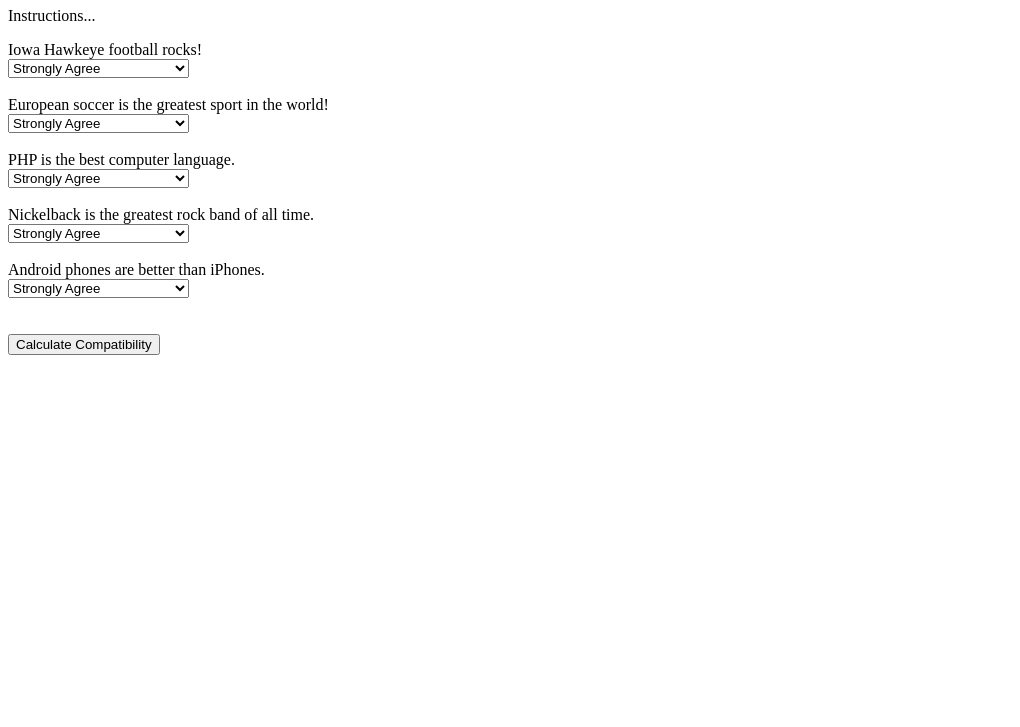
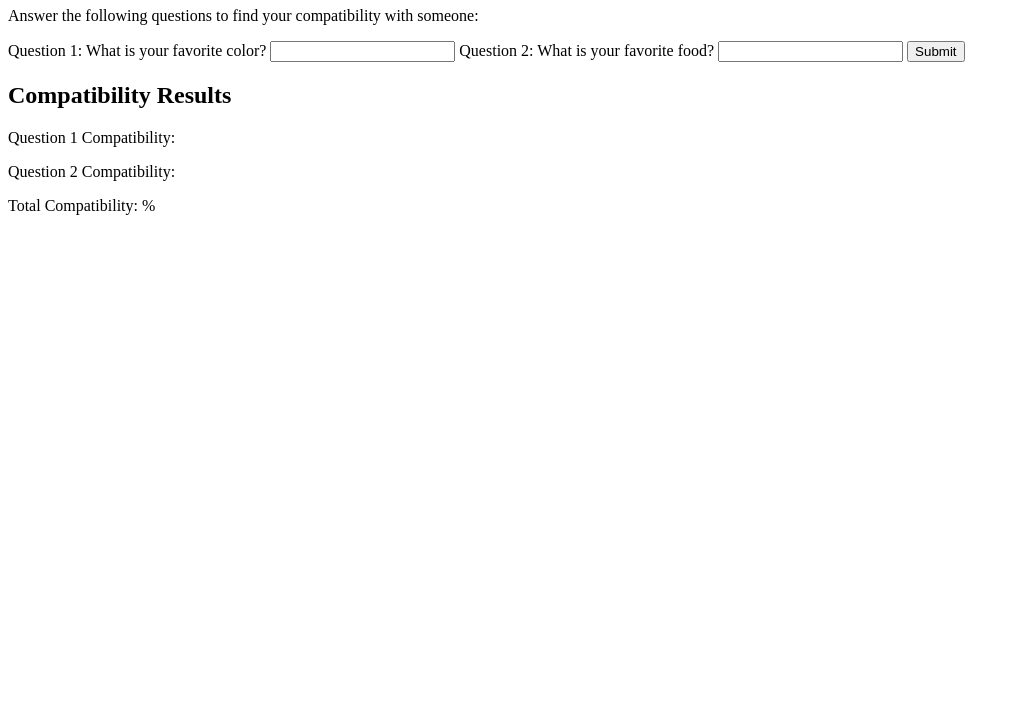
Before and after one commit to nnykaza/matchmaker-for-the-web, a plain HTML site: page index.html in a window 1280 px wide. Shown: the part 73-800 px from the top of the page, without its empty margins (0-1020 px from the left). Drawn offline with Linux system fonts and the light colour scheme.

Commit message:
Update index.html

```diff
--- a/index.html
+++ b/index.html
@@ -1,133 +1,37 @@
 <!DOCTYPE html>
-<html lang="en">
+<html>
+<head>
+    <title>Matchmaker</title>
+    <link rel="stylesheet" type="text/css" href="styles.css">
+</head>
+<body>
+    <div class="container">
+        <h1>Welcome to the Matchmaker</h1>
+        <p>Answer the following questions to find your compatibility with someone:</p>
 
-<!--
-    Author:  Eric Pogue
-    Project: MatchmakerWebLite - Part 2
+        <form id="matchForm">
+            <label for="q1">Question 1: What is your favorite color?</label>
+            <input type="text" id="q1" required>
 
-	All rights reserved.
--->
+            <label for="q2">Question 2: What is your favorite food?</label>
+            <input type="text" id="q2" required>
 
-<head>
-	<meta charset="UTF-8">
-	<title>Matchmaker Lite</title>
-</head>
 
-<body>
-	<h1>Matchmaker Lite - Part 2</h1>
-	<p>Instructions...</p>
 
-	<!-- Reference for HTML “option” tabs/fields: https://www.w3schools.com/tags/tag_option.asp -->
-	<label>Iowa Hawkeye football rocks!</label><br />
-	<select id="q1">
-		<option value="5">Strongly Agree</option>
-		<option value="4">Agree</option>
-		<option value="3">Neither agree nor disagree</option>
-		<option value="2">Disagree</option>
-		<option value="1">Strongly Disagree</option>
-	</select>
-	<br /><br />
+            <button type="submit">Submit</button>
+        </form>
 
-	<label>European soccer is the greatest sport in the world!</label><br />
-	<select id="q2">
-		<option value="5">Strongly Agree</option>
-		<option value="4">Agree</option>
-		<option value="3">Neither agree nor disagree</option>
-		<option value="2">Disagree</option>
-		<option value="1">Strongly Disagree</option>
-	</select>
-	<br /><br />
+        <div id="results">
+            <h2>Compatibility Results</h2>
+            <p id="score1">Question 1 Compatibility: <span></span></p>
+            <p id="score2">Question 2 Compatibility: <span></span></p>
 
-	<label>PHP is the best computer language.</label><br />
-	<select id="q3">
-		<option value="5">Strongly Agree</option>
-		<option value="4">Agree</option>
-		<option value="3">Neither agree nor disagree</option>
-		<option value="2">Disagree</option>
-		<option value="1">Strongly Disagree</option>
-	</select>
-	<br /><br />
 
-	<label>Nickelback is the greatest rock band of all time.</label><br />
-	<select id="q4">
-		<option value="5">Strongly Agree</option>
-		<option value="4">Agree</option>
-		<option value="3">Neither agree nor disagree</option>
-		<option value="2">Disagree</option>
-		<option value="1">Strongly Disagree</option>
-	</select>
-	<br /><br />
+            <p id="totalScore">Total Compatibility: <span></span>%</p>
+            <p id="closingRemark"></p>
+        </div>
+    </div>
 
-	<label>Android phones are better than iPhones.</label><br />
-	<select id="q5">
-		<option value="5">Strongly Agree</option>
-		<option value="4">Agree</option>
-		<option value="3">Neither agree nor disagree</option>
-		<option value="2">Disagree</option>
-		<option value="1">Strongly Disagree</option>
-	</select>
-
-	<br /><br /><br />
-	<button onclick="calculateCompatibility()">Calculate Compatibility</button>
-	<p id="compatibility"></p>
-
-<script>
-console.log("Starting Matchmaker Lite...");
-
-function calculateCompatibility() {
-	console.log("calculateCompatibility()");
-
-	const DESIRED_RESPONSE = [
-		5, /* strongly agree */
-		2, /* disagree */
-		1, /* strongly disagree */
-	]
-
-	const MAX_SCORE = 15;
-
-	// Get the current values of the dropdown controls.
-	let question1Response = document.getElementById("q1").selectedOptions[0].value;
-	let question2Response = document.getElementById("q2").selectedOptions[0].value;
-	let question3Response = document.getElementById("q3").selectedOptions[0].value;
-	let question4Response = document.getElementById("q4").selectedOptions[0].value;
-	let question5Response = document.getElementById("q5").selectedOptions[0].value;
-
-	// Optionally log the values associated with question 1 through 3 to the console.
-	console.log("Question 1 Answers:")
-	console.log(document.getElementById("q1").selectedOptions[0].text);
-	console.log(document.getElementById("q1").selectedOptions[0].value);
-	console.log(question1Response);
-
-	console.log("Question 2 Answers:");
-	console.log(document.getElementById("q2").selectedOptions[0].text);
-	console.log(document.getElementById("q2").selectedOptions[0].value);
-	console.log(question2Response);
-
-	console.log("Question 3 Answers:");
-	console.log(document.getElementById("q3").selectedOptions[0].text);
-	console.log(document.getElementById("q3").selectedOptions[0].value);
-	console.log(question2Response);
-
-	// Todo: Calculate compatibility scores.
-	let question1Compatibility = 5 - Math.abs(question1Response - DESIRED_RESPONSE[0]);
-	let question2Compatibility = 5 - Math.abs(question2Response - DESIRED_RESPONSE[1]);
-	let question3Compatibility = 5 - Math.abs(question3Response - DESIRED_RESPONSE[2]);
-
-	console.log("c1="+question1Compatibility);
-	console.log("c2="+question2Compatibility);
-	console.log("c3="+question3Compatibility);
-
-	// Calculate total compatibility.
-	let totalCompatibility = question1Compatibility + question2Compatibility + question3Compatibility;
-
-	// Convert totalCompatibility to a percentage.
-	totalCompatibility *= 100 / MAX_SCORE;
-	totalCompatibility = Math.round(totalCompatibility);
-	console.log("tc="+ totalCompatibility);
-
-	document.getElementById("compatibility").innerHTML = "Your compatibility is: " + totalCompatibility;
-}
-
-</script>
+    <script src="script.js"></script>
 </body>
 </html>
```
